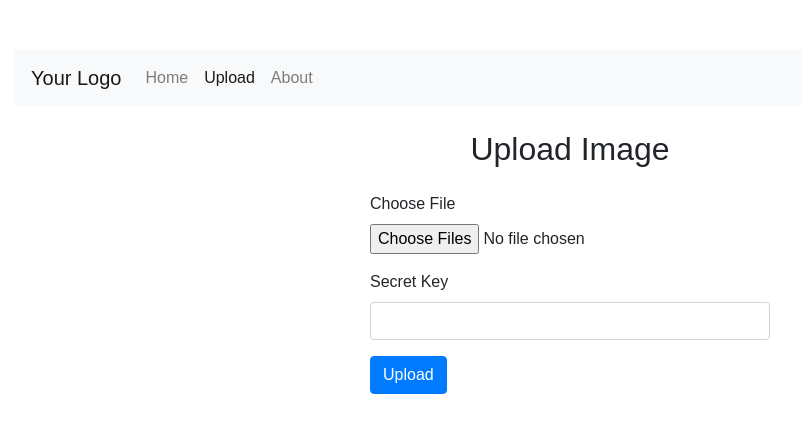
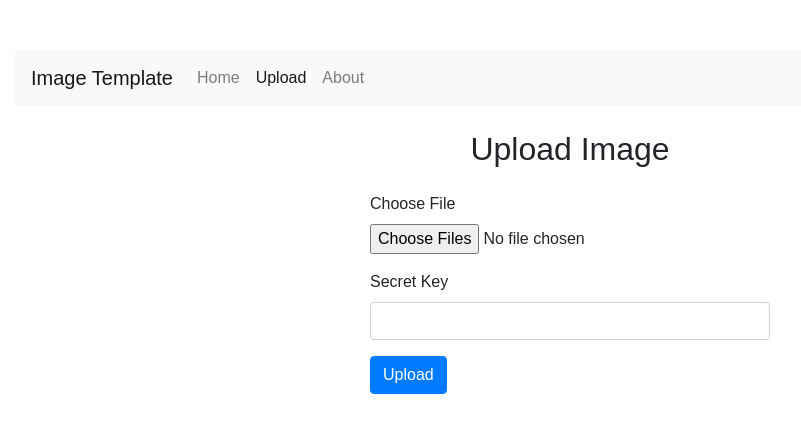
Before and after one commit to arafat013n/Image-Template-, a website: page public/upload.html in a window 1280 px wide. Shown: the whole page, without its empty margins (70-871 px from the left). Drawn offline with nearby package versions, Linux system fonts and the light colour scheme.

Commit message:
Update upload.html

```diff
--- a/public/upload.html
+++ b/public/upload.html
@@ -34,7 +34,7 @@
 
   <div class="container">
     <nav class="navbar navbar-expand-lg navbar-light bg-light">
-      <a class="navbar-brand" href="/">Your Logo</a>
+      <a class="navbar-brand" href="/">Image Template</a>
       <button class="navbar-toggler" type="button" data-toggle="collapse" data-target="#navbarNav"
         aria-controls="navbarNav" aria-expanded="false" aria-label="Toggle navigation">
         <span class="navbar-toggler-icon"></span>
```
